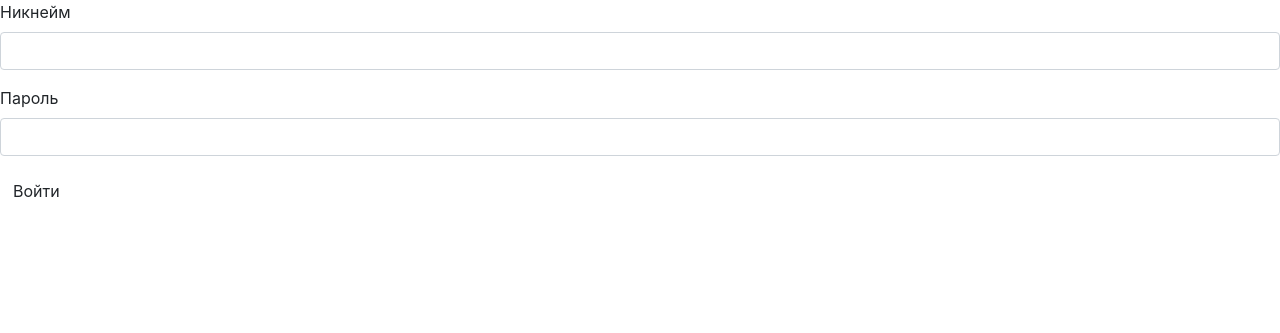
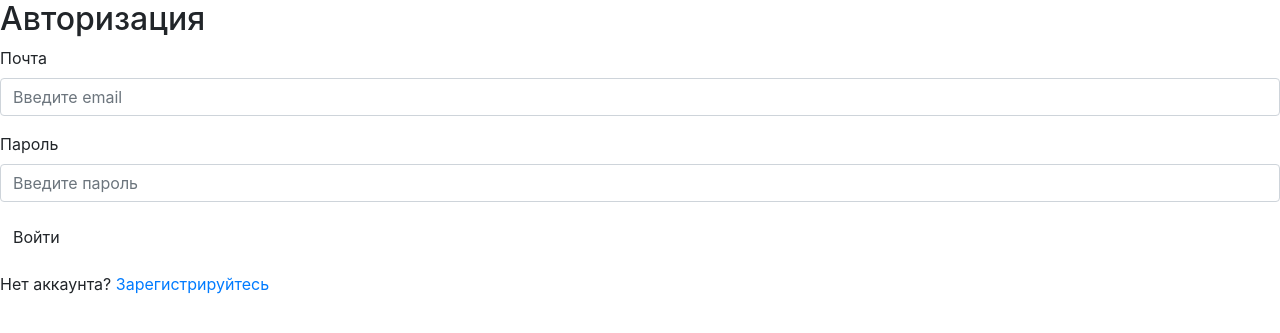
Before and after one commit to PobedAbaeva/mathproblems, a Flask app: page /login in a window 1280 px wide. Shown: the part 56-389 px from the top of the page. Run offline with Flask 3, Linux system fonts and the light colour scheme; some libraries are stand-ins or nearby versions.

Commit message:
добавлен вход

```diff
--- a/data/users.py
+++ b/data/users.py
@@ -1,9 +1,10 @@
 import sqlalchemy
+from flask_login import UserMixin
 from .db_session import SqlAlchemyBase
 from werkzeug.security import generate_password_hash, check_password_hash
 
 
-class User(SqlAlchemyBase):
+class User(UserMixin, SqlAlchemyBase):
     __tablename__ = 'users'
 
     id = sqlalchemy.Column(sqlalchemy.Integer,
--- /dev/null
+++ b/forms/login.py
@@ -0,0 +1,9 @@
+from flask_wtf import FlaskForm
+from wtforms import EmailField, PasswordField, SubmitField
+from wtforms.validators import DataRequired
+
+
+class LoginForm(FlaskForm):
+    email = EmailField('Почта', validators=[DataRequired()])
+    password = PasswordField('Пароль', validators=[DataRequired()])
+    submit = SubmitField('Войти')
--- a/server.py
+++ b/server.py
@@ -1,12 +1,26 @@
 from flask import Flask, render_template, jsonify, request, redirect, url_for, session, flash
 from flask_login import LoginManager, login_user, login_required, logout_user, current_user
 import requests
+from forms.login import LoginForm
 from forms.user import RegisterForm
 from data.users import User
 from data import db_session
 
 app = Flask(__name__)
 app.config['SECRET_KEY'] = 'yandexlyceum_secret_key'
+
+login_manager = LoginManager()
+login_manager.init_app(app)
+login_manager.login_view = 'login'
+login_manager.login_message = 'Для доступа необходимо войти в систему.'
+
+
+@login_manager.user_loader
+def load_user(user_id):
+    db_sess = db_session.create_session()
+    user = db_sess.query(User).get(int(user_id))
+    db_sess.close()
+    return user
 
 
 @app.route("/")
@@ -17,15 +31,24 @@ def index():
 
 @app.route('/login', methods=['GET', 'POST'])
 def login():
-    if request.method == 'POST':
-        name = request.form.get("nickname")
-        password = request.form.get("password")
-        return redirect(url_for('index'))
-    return render_template('login.html', title='Аварийный доступ')
+    form = LoginForm()
+    if form.validate_on_submit():
+        db_sess = db_session.create_session()
+        user = db_sess.query(User).filter(User.email == form.email.data).first()
+        db_sess.close()
+
+        if user and user.check_password(form.password.data):
+            login_user(user)
+            flash('Вы успешно вошли!', 'success')
+            return redirect(url_for('index'))
+        else:
+            flash('Неверная почта или пароль', 'error')
+
+    return render_template('login.html', title='Авторизация', form=form)
 
 
 @app.route('/register', methods=['GET', 'POST'])
-def reqister():
+def register():
     form = RegisterForm()
     if form.validate_on_submit():
         if form.password.data != form.password_again.data:
@@ -48,6 +71,14 @@ def reqister():
     return render_template('register.html', title='Регистрация', form=form)
 
 
+@app.route('/logout')
+@login_required
+def logout():
+    logout_user()
+    flash('Вы вышли из системы.', 'info')
+    return redirect(url_for('index'))
+
+
 def main():
     db_session.global_init("db/problems.sqlite")
     app.run()
--- a/templates/login.html
+++ b/templates/login.html
@@ -1,23 +1,26 @@
 {% extends 'base.html' %}
 
 {% block content %}
-
 <div class="login-form">
-    <form method="POST" action="/login">
+    <h2>{{ title }}</h2>
+    <form method="POST" action="{{ url_for('login') }}">
+        {{ form.hidden_tag() }}
         <div class="form-group">
-            <label for="nickname">Никнейм</label>
-            <input type="text" class="form-control" id="nickname" name="nickname" required>
+            {{ form.email.label(class="form-label") }}
+            {{ form.email(class="form-control", placeholder="Введите email") }}
+            {% for error in form.email.errors %}
+                <div class="alert alert-danger">{{ error }}</div>
+            {% endfor %}
         </div>
-
         <div class="form-group">
-            <label for="password">Пароль</label>
-            <input type="password" class="form-control" id="password" name="password" required>
+            {{ form.password.label(class="form-label") }}
+            {{ form.password(class="form-control", placeholder="Введите пароль") }}
+            {% for error in form.password.errors %}
+                <div class="alert alert-danger">{{ error }}</div>
+            {% endfor %}
         </div>
-
-        <div>
-            <button type="submit" class="btn btn-mars">Войти</button>
-        </div>
+        <button type="submit" class="btn btn-mars">{{ form.submit.label.text }}</button>
     </form>
+    <p class="mt-3">Нет аккаунта? <a href="{{ url_for('register') }}">Зарегистрируйтесь</a></p>
 </div>
-
 {% endblock %}
```
